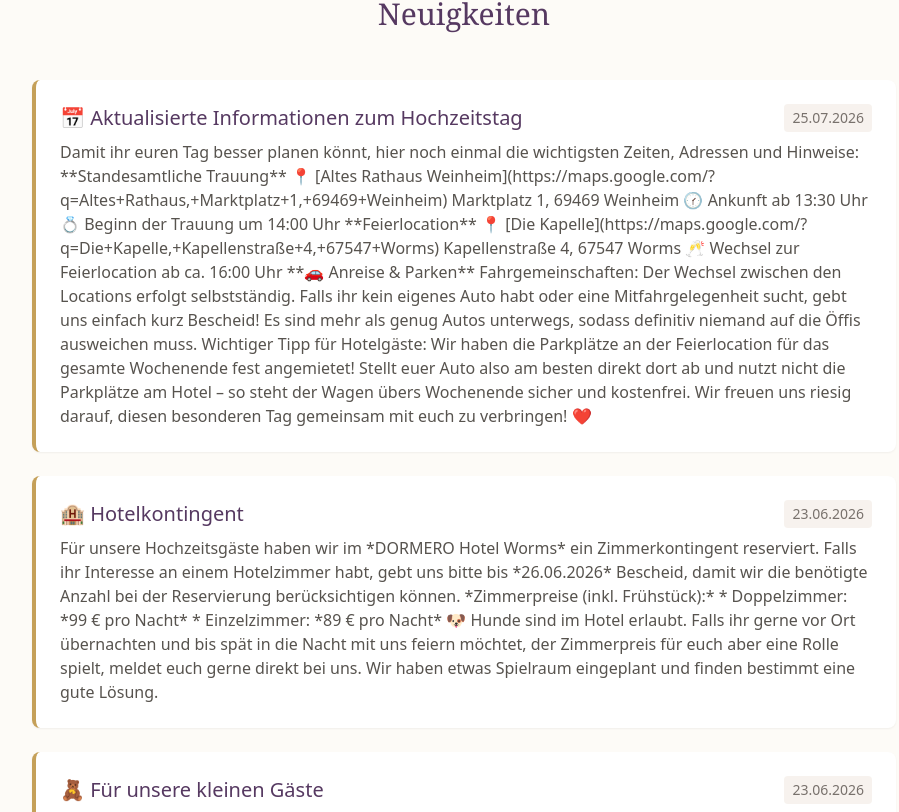
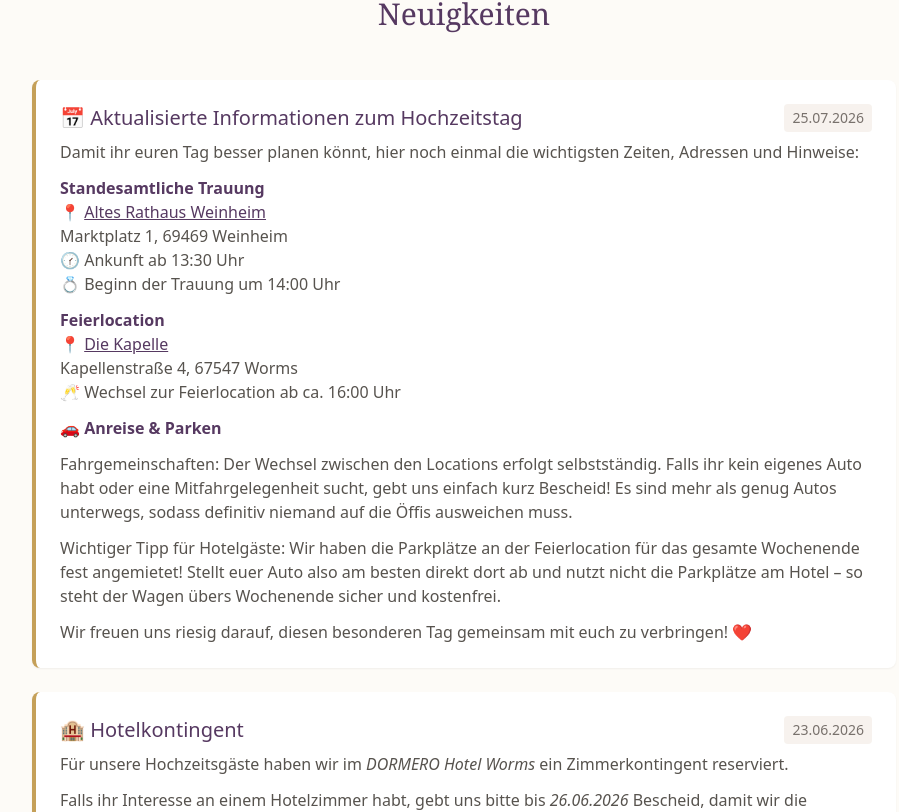
Before and after one commit to ArcNoctris/gina-patryk, a React (Vite) app: page / in a window 1280 px wide. Shown: the part 1908-2720 px from the top of the page, without its empty margins (176-1075 px from the left). Built offline with nearby package versions, Linux system fonts and the light colour scheme.

Commit message:
fix: render markdown formatting in update texts (bold, italic, links, paragraphs)
Update entries in de.json/pl.json use markdown-style syntax that was being
rendered as raw text. Add a lightweight inline parser instead of a new
dependency.

```diff
--- a/src/components/Updates.jsx
+++ b/src/components/Updates.jsx
@@ -1,5 +1,64 @@
+import { Fragment } from 'react';
 import { useTranslation } from 'react-i18next';
 import { Bell } from 'lucide-react';
+
+const INLINE_PATTERN = /\[([^\]]+)\]\(([^)]+)\)|\*\*([^*]+)\*\*|\*([^*]+)\*/g;
+
+function formatInline(text, keyPrefix) {
+  const nodes = [];
+  let lastIndex = 0;
+  let match;
+  let idx = 0;
+
+  INLINE_PATTERN.lastIndex = 0;
+  while ((match = INLINE_PATTERN.exec(text)) !== null) {
+    if (match.index > lastIndex) {
+      nodes.push(text.slice(lastIndex, match.index));
+    }
+    if (match[1] !== undefined) {
+      nodes.push(
+        <a
+          key={`${keyPrefix}-${idx++}`}
+          href={match[2]}
+          target="_blank"
+          rel="noopener noreferrer"
+          className="text-vintage underline hover:text-gold transition-colors"
+        >
+          {match[1]}
+        </a>
+      );
+    } else if (match[3] !== undefined) {
+      nodes.push(
+        <strong key={`${keyPrefix}-${idx++}`} className="font-semibold text-vintage">
+          {match[3]}
+        </strong>
+      );
+    } else {
+      nodes.push(<em key={`${keyPrefix}-${idx++}`}>{match[4]}</em>);
+    }
+    lastIndex = INLINE_PATTERN.lastIndex;
+  }
+  if (lastIndex < text.length) {
+    nodes.push(text.slice(lastIndex));
+  }
+  return nodes;
+}
+
+function formatUpdateText(text, keyPrefix) {
+  return text.split(/\n\n+/).map((paragraph, pIdx) => {
+    const lines = paragraph.split('\n');
+    return (
+      <p key={`${keyPrefix}-p${pIdx}`} className="mb-3 last:mb-0">
+        {lines.map((line, lIdx) => (
+          <Fragment key={`${keyPrefix}-p${pIdx}-l${lIdx}`}>
+            {lIdx > 0 && <br />}
+            {formatInline(line, `${keyPrefix}-p${pIdx}-l${lIdx}`)}
+          </Fragment>
+        ))}
+      </p>
+    );
+  });
+}
 
 export default function Updates() {
   const { t } = useTranslation();
@@ -18,7 +77,7 @@ export default function Updates() {
                 <h3 className="text-xl font-medium text-vintage">{update.title}</h3>
                 <span className="text-sm text-stone-500 bg-almond/30 px-2 py-1 rounded">{update.date}</span>
               </div>
-              <p className="text-stone-600">{update.text}</p>
+              <div className="text-stone-600">{formatUpdateText(update.text, `update-${index}`)}</div>
               {update.colors && (
                 <div className="mt-4 flex flex-wrap gap-4">
                   {update.colors.map((color, cIdx) => (
```
Also changed, not shown: 5 other files (tests, documents, lock files or other folders).
